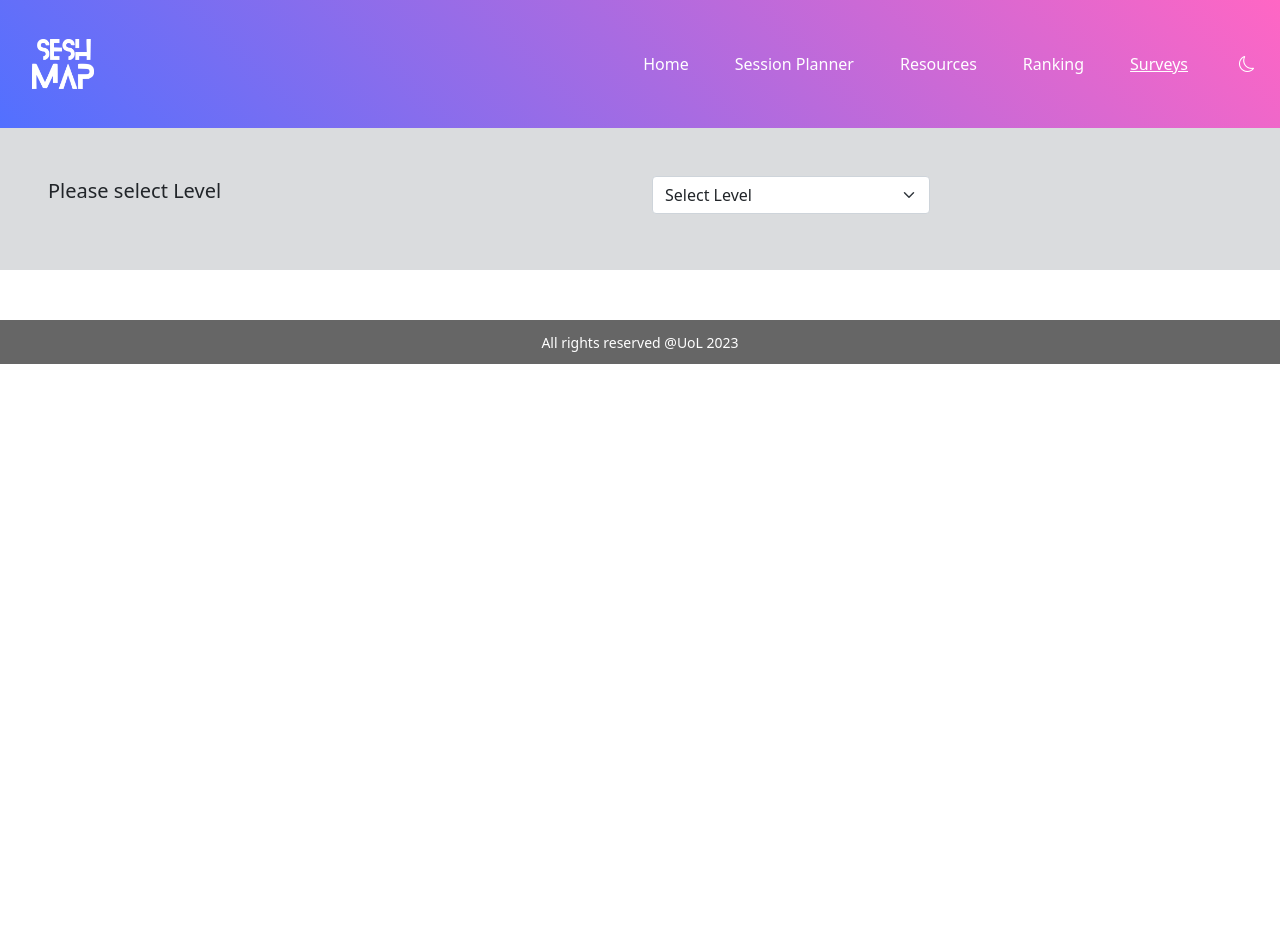
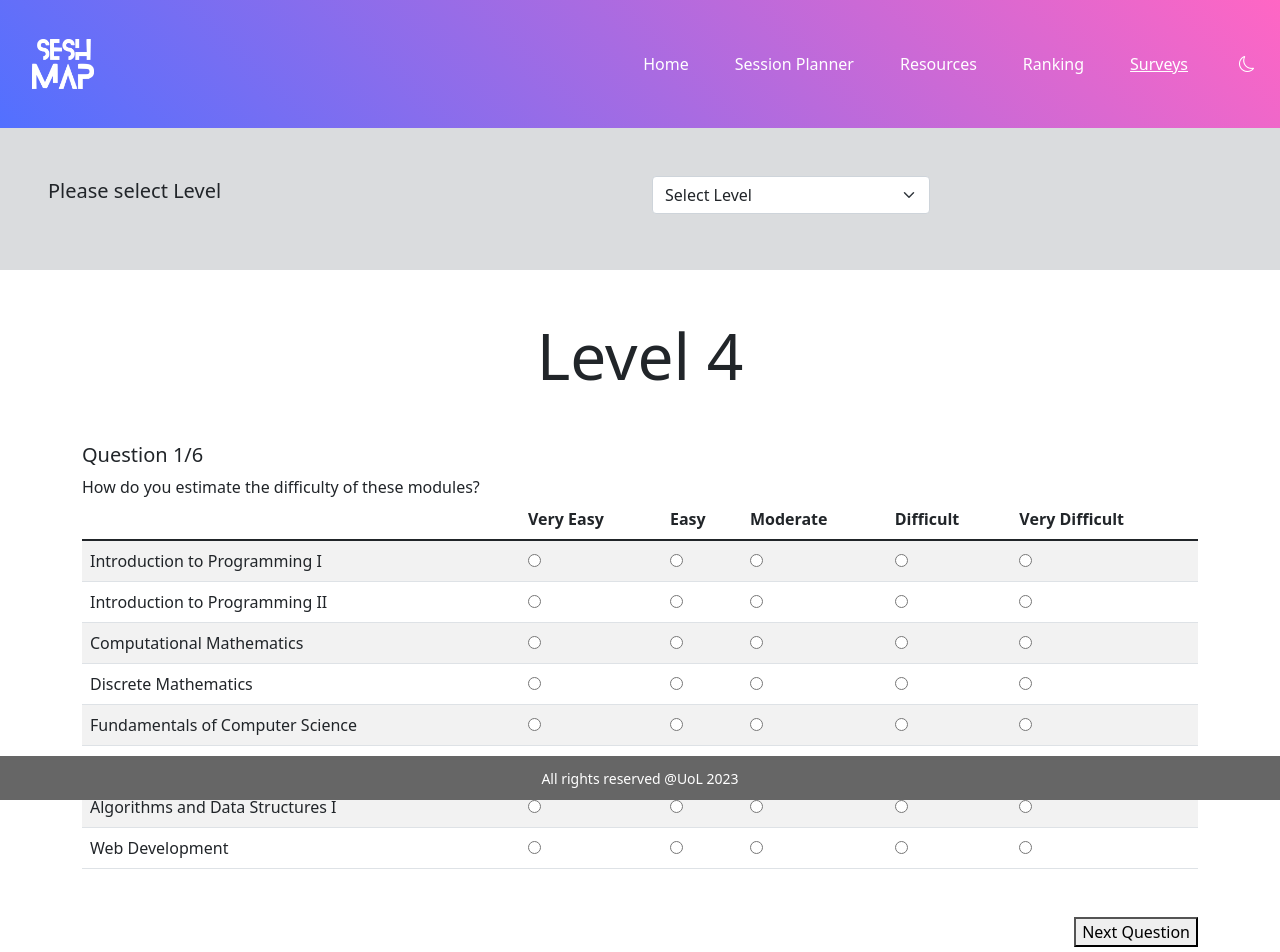
Before and after one commit to jberkovica/SeshMap, a React (Create React App) app: page /surveys in a window 1280 px wide. Shown: the top 952 px of the page. Before the commit the page ends 800 px from the top, so only its background shows below. Built offline with nearby package versions, Linux system fonts and the light colour scheme.

Commit message:
Initial Commit
Left some commented code in for the unlikely scenario that we want the survey to be functional.

```diff
--- a/src/pages/Surveys.js
+++ b/src/pages/Surveys.js
@@ -1,13 +1,12 @@
 import React, { useState } from "react";
 import LevelSelector from "./../components/LevelSelector";
+import { modules } from "../modules";
 
 function Surveys() {
-    const [selectedLevel, setSelectedLevel] = useState("");
-
+    const [selectedLevel, setSelectedLevel] = useState("Level4");
     const handleLevelChange = level => {
         setSelectedLevel(level);
     };
-
     return (
         <div>
             <div className="bg-secondary bg-opacity-25 p-5 rounded-lg">
@@ -28,8 +27,126 @@ function Surveys() {
                     </div>
                 </div>
             </div>
+            <div className="container pt-5">
+                <SurveyTable selectedLevel={selectedLevel} />
+            </div>
         </div>
     );
 }
 
+
+
+const displayHeader = level => {
+    const levelHeaders = {
+        Level4: "Level 4",
+        Level5: "Level 5",
+        Level6: "Level 6",
+    };
+
+    return levelHeaders[level] || level;
+};
+
+
+
+const SurveyTable = ({ selectedLevel }) => {
+    const selectedLevelData = modules[selectedLevel];
+    const levelData = [];
+    for (const moduleKey in selectedLevelData) {
+        levelData.push(selectedLevelData[moduleKey].name)
+    }
+    const [currentQuestion, setCurrentQuestion] = useState(0);
+    // This one keeps track of user survey input (if we want this to be functional eventually)
+    // const [selectedOptions, setSelectedOptions] = useState({});
+
+    const questionHeaders = [
+        ['Very Easy', 'Easy', 'Moderate', 'Difficult', 'Very Difficult'],
+        ['10+', '8 - 10', '6 - 8', '4 - 6', '2 - 4', '0 - 2'],
+        ['Very Poor', 'Poor', 'Normal', 'Good', 'Very Good'],
+        ['Not At All', 'Hardly Sufficient', 'Just Sufficient', 'Mostly Sufficient', 'Totally Sufficient'],
+        ['Nothing', 'A Little', 'A Good Amount', 'A Lot'],
+        ['Very Boring', 'Boring', 'Fine', 'Interesting', 'Very Interesting']
+    ];
+    const questionArray = [
+        'How do you estimate the difficulty of these modules?',
+        'How time consuming do you estimate these modules (hours/week)?',
+        'How do you estimate the quality of these modules?',
+        'Do you think the course material is sufficient to learn and pass these modules?',
+        'How much did you learn?',
+        'How interesting did you find these modules?'
+    ];
+
+    // const handleOptionChange = (row, index) => {
+    //     setSelectedOptions((prev) => ({
+    //         ...prev,
+    //         [row]: index
+    //     }));
+    // };
+
+    const handleNextQuestion = () => {
+        // setSelectedOptions({});
+        if (currentQuestion < questionHeaders.length - 1) {
+            setCurrentQuestion(currentQuestion + 1);
+        }
+    };
+
+    const handlePreviousQuestion = () => {
+        // setSelectedOptions({});
+        if (currentQuestion > 0) {
+            setCurrentQuestion(currentQuestion - 1);
+        }
+    };
+
+    const isLastQuestion = currentQuestion === questionHeaders.length - 1;
+    const isFirstQuestion = currentQuestion === 0;
+
+    return (
+        <div>
+            <h2 className="text-center mb-5 display-3">{displayHeader(selectedLevel)}</h2>
+            <h5>Question {currentQuestion + 1}/{questionHeaders.length}</h5>
+            <text className= "pb-5">{questionArray[currentQuestion]}</text>
+            <table className="table table-hover table-striped mb-5">
+                <thead>
+                    <tr>
+                        <th></th>
+                        {questionHeaders[currentQuestion].map((header) => (
+                            <th key={header}>{header}</th>
+                        ))}
+                    </tr>
+                </thead>
+                <tbody>
+                        {levelData.map((row) => (
+                            <tr key={row}>
+                                <td>{row}</td>
+                                {questionHeaders[currentQuestion].map((header, index) => (
+                                    <td key={header}>
+                                        <input
+                                            type="radio"
+                                            name={`${row}-${currentQuestion}`}
+                                            // checked={selectedOptions[row] === index}
+                                            // onChange={() => handleOptionChange(row, index)}
+                                        />
+                                    </td>
+                                ))}
+                            </tr>
+                        ))}
+                    </tbody>
+            </table>
+            <div style={{ display: 'flex', justifyContent: 'space-between', alignItems: 'center', marginTop: '20px' }}>
+                {!isFirstQuestion ? (
+                            <button onClick={handlePreviousQuestion}>Back</button>
+                        ) : (
+                            <div></div> // Placeholder div to keep the space occupied. Don't delete!
+                        )}
+                {isLastQuestion && <input type="email" placeholder="Key in your email here" />}
+                {isLastQuestion ? (
+                    <button>Submit</button>
+                ) : (
+                    <button onClick={handleNextQuestion}>Next Question</button>
+                )}
+            </div>
+        </div>
+    );
+};
+
+
 export default Surveys;
```
